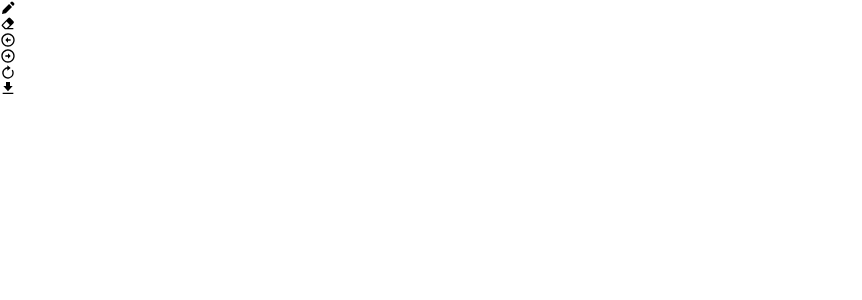
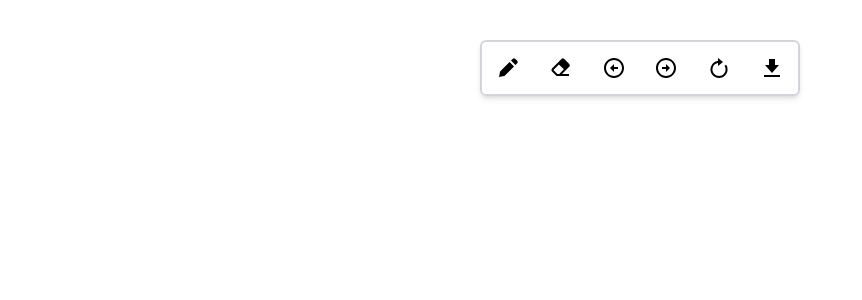
Before and after one commit to anil2612coder/drawing-toolkit-using-nextjs, a Next.js app: page / in a window 1280 px wide. Shown: the top 300 px of the page, without its empty margins (0-862 px from the left). Built offline with nearby package versions, Linux system fonts and the light colour scheme.

Commit message:
memu complete

```diff
--- a/src/app/components/menu/index.js
+++ b/src/app/components/menu/index.js
@@ -4,26 +4,26 @@ import {BiSolidPencil,BiSolidEraser,BiSolidDownload,BiLeftArrowCircle,BiRightArr
 
 export default function Menu(){
     return (
-      <div>
-        <div>
-       <BiSolidPencil/>
+      <div className="absolute flex left-1/2 shadow-md bg- transform -translate-x-1/2 w-1/4  justify-around top-10  py-2 rounded-md border-2 border-gray-300">
+        <div className="cursor-pointer h-9 w-10 flex justify-center items-center rounded-md">
+       <BiSolidPencil className="text-2xl"/>
         </div>
-        <div>
-       <BiSolidEraser/>
+        <div className="cursor-pointer h-9 w-10 flex justify-center items-center rounded-md">
+       <BiSolidEraser className="text-2xl"/>
         </div>
-        <div>
-       <BiLeftArrowCircle/>
+        <div className="cursor-pointer h-9 w-10 flex justify-center items-center rounded-md">
+       <BiLeftArrowCircle className="text-2xl"/>
         </div>
 
-        <div>
-       <BiRightArrowCircle/>
+        <div className="cursor-pointer h-9 w-10 flex justify-center items-center rounded-md">
+       <BiRightArrowCircle className="text-2xl"/>
         </div>
-        <div>
-       <BiRevision/>
+        <div className="cursor-pointer h-9 w-10 hover:bg-red-600 flex justify-center items-center rounded-md">
+       <BiRevision className="text-2xl"/>
         </div>
 
-        <div>
-       <BiSolidDownload/>
+        <div className="cursor-pointer h-9 w-10 flex justify-center items-center rounded-md">
+       <BiSolidDownload className="text-2xl"/>
         </div>
 
       </div>
```
